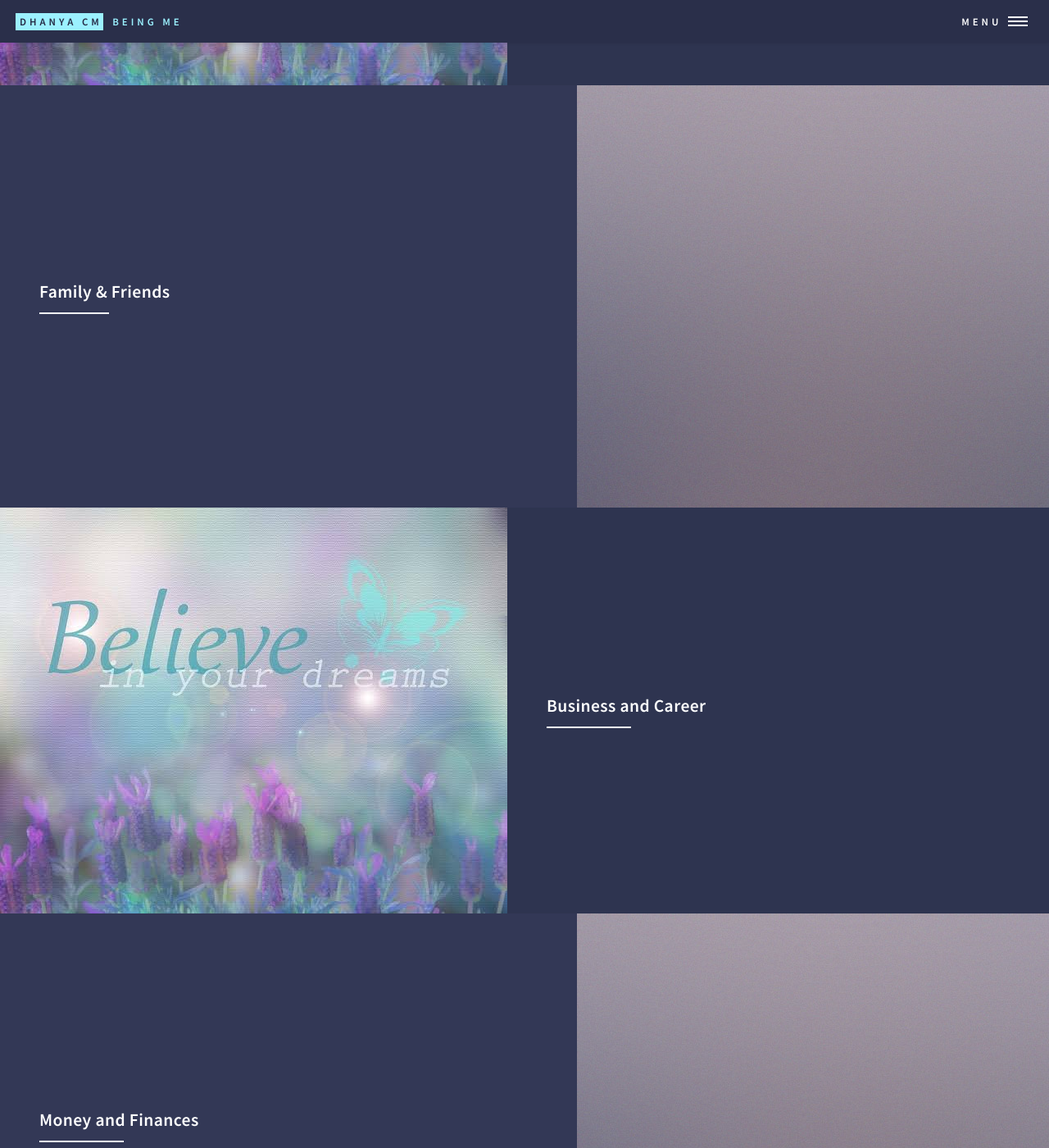
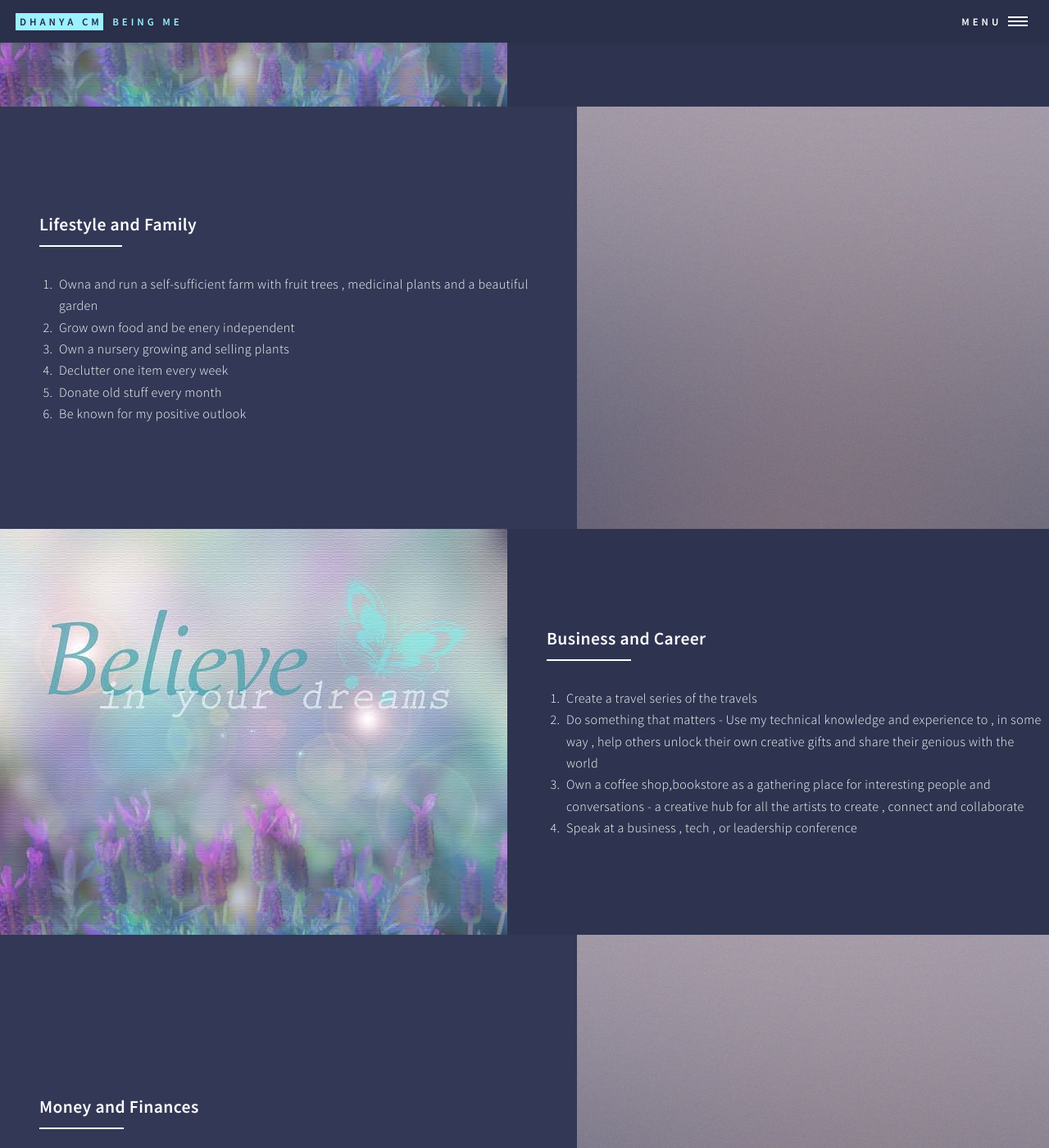
Before and after one commit to dhanyacm/dhanyacm, a Jekyll site: the page built from lifegoals.html, in a window 1280 px wide and 1400 px high, scrolled down 6335 px. Shown: the whole window at 82% size. Built offline with Jekyll 4.4.1, drawn with Linux system fonts in a browser that asks for light colours; some of the changed text lies outside the part shown.

Commit message:
Update lifegoals.html

```diff
--- a/lifegoals.html
+++ b/lifegoals.html
@@ -514,9 +515,16 @@
 						<header class="major">
 							<h3>Health & Wellness</h3>
 						</header>
-						<p>
+						<ol>
+							<li>Reach the goal weight of 60 kg and stay there</li>
+							<li><del>Run a 10K </del></li>
+							<li>Run a half marathon</li>
+							<li>Restart doing  1 hour Yoga atleast 5 days a week</li>
+							<li>Do meditation daily</li>
+							<li>Drink 3 litres of water daily</li>
+							<li>/li>
+						</ol>
 
-						</p>
 
 					</div>
 				</div>
@@ -528,11 +536,16 @@
 				<div class="content">
 					<div class="inner">
 						<header class="major">
-							<h3>Family & Friends</h3>
+							<h3>Lifestyle and Family</h3>
 						</header>
-						<p>
-
-						</p>
+						<ol>
+							<li>Owna and run a self-sufficient farm with fruit trees , medicinal plants and a beautiful garden</li>
+							<li>Grow own food and be enery independent</li>
+							<li>Own a nursery growing and selling plants</li>
+							<li>Declutter one item every week</li>
+							<li>Donate old stuff every month</li>
+							<li>Be known for my positive outlook</li>
+						</ol>
 					</div>
 				</div>
 			</section>
@@ -545,9 +558,13 @@
 						<header class="major">
 							<h3>Business and Career</h3>
 						</header>
-						<p>
+						<ol>
+							<li>Create a travel series of the travels</li>
+							<li>Do something that matters  - Use my technical knowledge and experience to , in some way , help others unlock their own creative gifts and share their genious with the world</li>
+							<li>Own a coffee shop,bookstore as a gathering place for interesting people and conversations -  a creative hub for all the artists to create , connect and collaborate </li>
+							<li>Speak at a business , tech , or leadership conference</li>
 
-						</p>
+						</ol>
 
 					</div>
 				</div>
@@ -561,9 +578,10 @@
 						<header class="major">
 							<h3>Money and Finances</h3>
 						</header>
-						<p>
-
-						</p>
+						<ol>
+							<li>Liquidate the assets that cannot be taken care of</li>
+							<li>To have ample resources to be able to travel the world</li>
+						</ol>
 					</div>
 				</div>
 			</section>
@@ -576,9 +594,15 @@
 						<header class="major">
 							<h3>Social Commitments</h3>
 						</header>
-						<p>
+						<ol>
+							<li>Enpower youngsters to pursue and acheive their dreams</li>
+							<li>Create a council of elders that is a think tank for problem solving - a second innings of their life </li>
+							<li>Create a social group that helps people bring their dreams to life, with programs for youth and retired </li>
+							<li><del>Volunteer for organisation that helps special needs children to help them be inclusive </del></li>
+							<li> <del> Adopt a pet from shelter (Diva and Hachi) </del> </li>
+							<li>Create a non-profit animal ranch, where rescued and homeless animals can live and be loved and healed surrounded by beauty and love</li>
 
-						</p>
+						</ol>
 
 					</div>
 				</div>
```
Also changed, not shown: other parts of lifegoals.html (+1 -0 lines).
